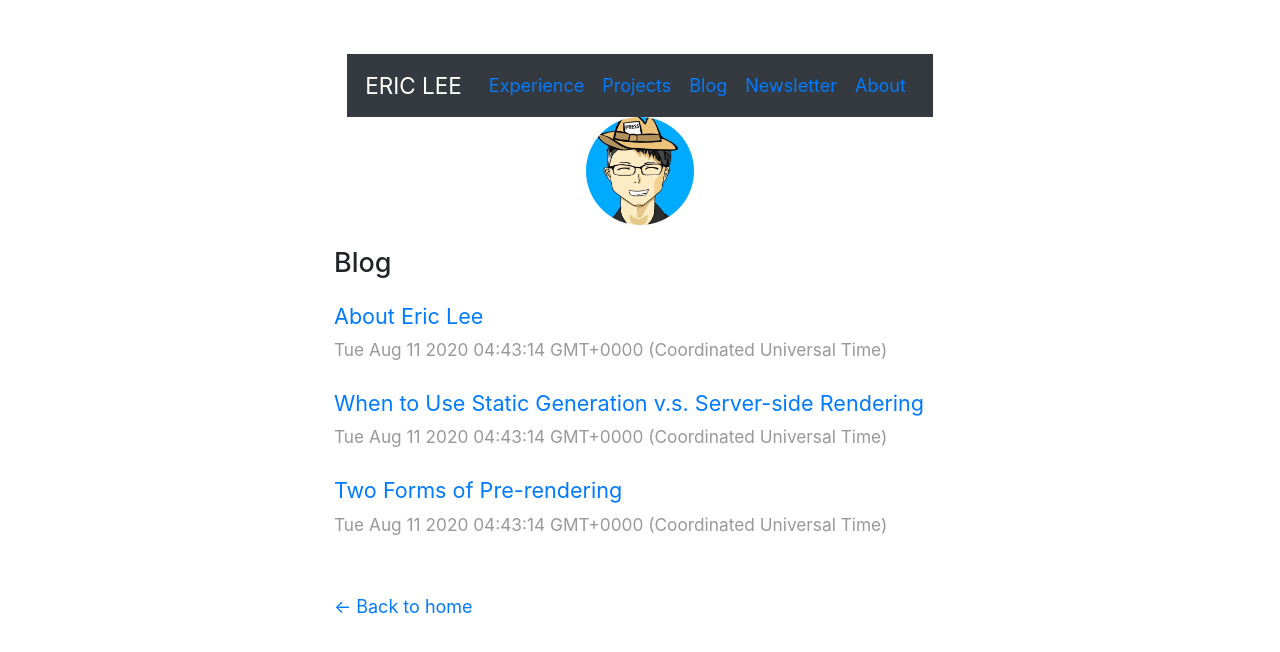
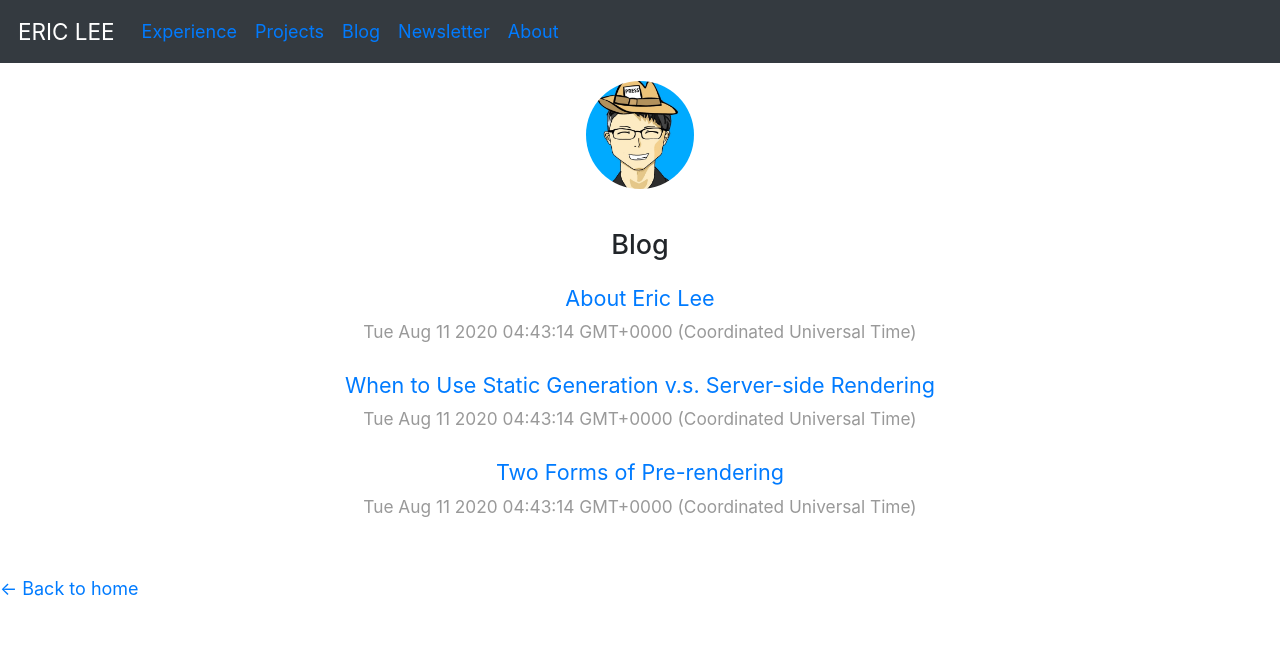
Before and after one commit to theCreedo/ericjmlee-next, a Next.js app: page /blog in a window 1280 px wide. Shown: the top 652 px of the page. Built offline with nearby package versions, Linux system fonts and the light colour scheme.

Commit message:
Changed css so navbar and text is more readable

```diff
--- a/components/layout.js
+++ b/components/layout.js
@@ -2,7 +2,6 @@ import Head from 'next/head'
 import styles from './layout.module.css'
 import utilStyles from '../styles/utils.module.css'
 import Link from 'next/link'
-import AppBar from '@material-ui/core/AppBar';
 
 
 const name = 'Eric Lee'
@@ -27,7 +26,6 @@ export default function Layout({ children, home, project, experience, blog, abou
                 <meta name="og:title" content={siteTitle} />
                 <meta name="twitter:card" content="summary_large_image" />
             </Head>
-            <header className={styles.header}>
             <nav class="navbar navbar-expand-lg navbar-dark bg-dark">
                 <a class="navbar-brand" href="/">ERIC LEE</a>
                 <button class="navbar-toggler" type="button" data-toggle="collapse" data-target="#navbarNavDropdown" aria-controls="navbarNavDropdown" aria-expanded="false" aria-label="Toggle navigation">
@@ -46,6 +44,7 @@ export default function Layout({ children, home, project, experience, blog, abou
                     </ul>
                 </div>
             </nav>
+            <header className={styles.header}>
                 {/* <div className={styles.nav}>
                     {tabs.map((item) => {
                         const href = '/' + item.toLowerCase()
--- a/components/layout.module.css
+++ b/components/layout.module.css
@@ -1,7 +1,4 @@
 .container {
-    max-width: 36rem;
-    padding: 0 1rem;
-    margin: 3rem auto 6rem;
   }
 
   .header {
@@ -10,20 +7,16 @@
     align-items: center;
   }
 
-  .nav {
-    display: flex;
-    flex-direction: column;
-    align-items: center;
-  }
-
   .headerImage {
     width: 6rem;
     height: 6rem;
+    margin: 1rem auto 1rem;
   }
 
   .headerHomeImage {
     width: 8rem;
     height: 8rem;
+    margin: 1rem auto 2rem;
   }
 
   .backToHome {
--- a/styles/utils.module.css
+++ b/styles/utils.module.css
@@ -23,6 +23,8 @@
   .headingMd {
     font-size: 1.2rem;
     line-height: 1.5;
+    margin: 0 3rem;
+    text-align: center;
   }
 
   .borderCircle {
```
Lines whose indentation alone changed are shown as unchanged.
